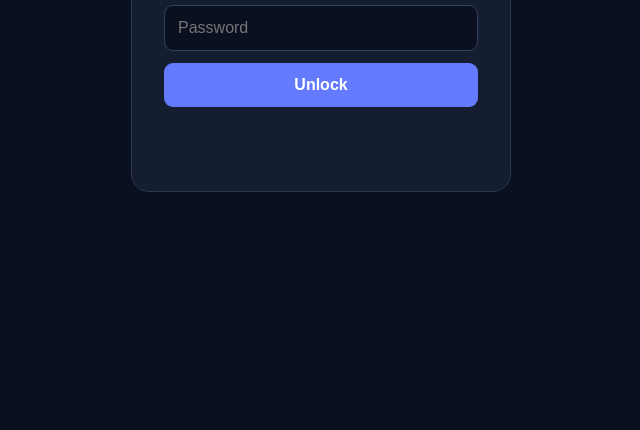
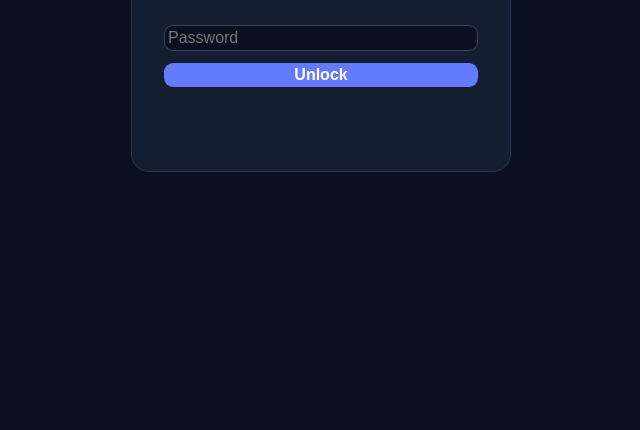
Before and after one commit to TAXIKING9/test, a plain HTML site: page index.html in a window 1280 px wide. Shown: the part 370-800 px from the top of the page, without its empty margins (319-959 px from the left). Drawn offline with Linux system fonts and the light colour scheme.

Commit message:
Reduce padding in index.html

```diff
--- a/index.html
+++ b/index.html
@@ -24,7 +24,7 @@
       display: flex;
       justify-content: center;
       align-items: center;
-      padding: 20px;
+      padding: 3px;
     }
 
     .panel {
@@ -47,7 +47,7 @@
 
     input, button {
       width: 100%;
-      padding: 13px;
+      padding: 3px;
       margin-top: 12px;
       border-radius: 9px;
       font-size: 16px;
```
